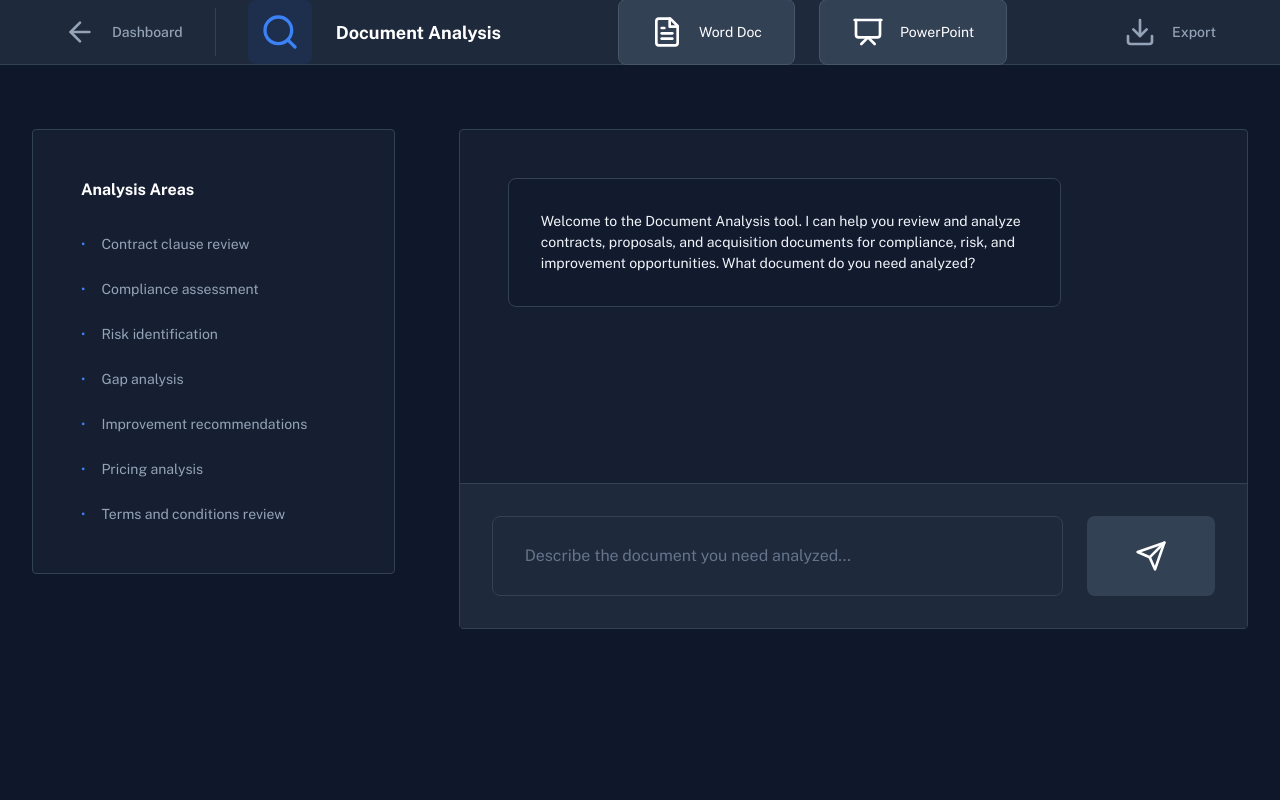
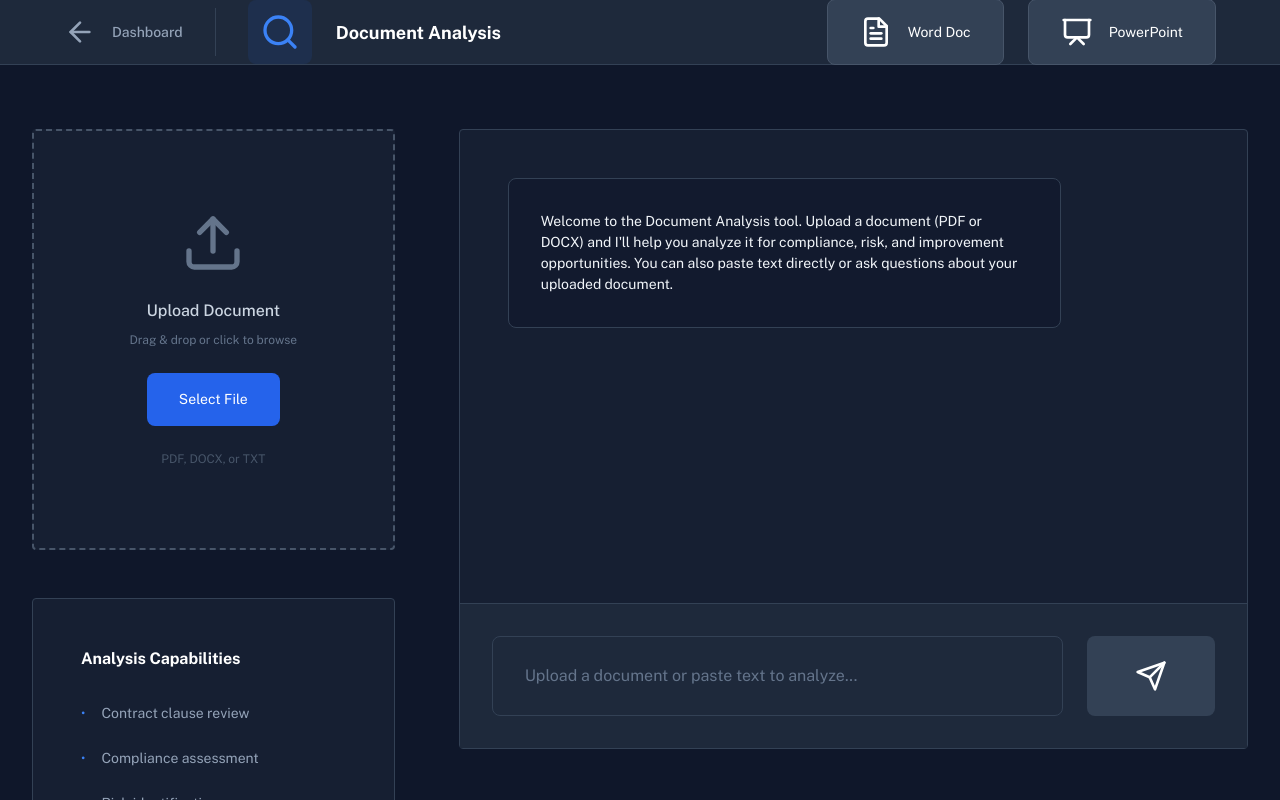
Before and after one commit to jonbmost/rapidacq-frontend, a Next.js app: page /tools/document-analysis in a window 1280 px wide. Shown: the top 800 px of the page. Built offline with nearby package versions, Linux system fonts and the light colour scheme; no server answers.

Commit message:
Add document upload capability to Document Analysis tool

```diff
--- a/app/tools/document-analysis/page.tsx
+++ b/app/tools/document-analysis/page.tsx
@@ -1,9 +1,8 @@
 'use client';
 
-import { useState } from 'react';
-import { useRouter } from 'next/navigation';
+import { useState, useRef } from 'react';
 import Link from 'next/link';
-import { Search, ArrowLeft, Send, Loader2, Download } from 'lucide-react';
+import { Search, ArrowLeft, Send, Loader2, Upload, FileText, X } from 'lucide-react';
 import DownloadButtons from '@/app/components/DownloadButtons';
 
 const BACKEND_URL = process.env.NEXT_PUBLIC_BACKEND_URL || 'https://acquisition-assistant-266001336704.us-central1.run.app';
@@ -13,16 +12,128 @@ interface Message {
   content: string;
 }
 
+interface UploadedDocument {
+  name: string;
+  content: string;
+  size: number;
+}
+
 export default function DocumentAnalysisPage() {
-  const router = useRouter();
   const [messages, setMessages] = useState<Message[]>([
     {
       role: 'assistant',
-      content: 'Welcome to the Document Analysis tool. I can help you review and analyze contracts, proposals, and acquisition documents for compliance, risk, and improvement opportunities. What document do you need analyzed?'
+      content: 'Welcome to the Document Analysis tool. Upload a document (PDF or DOCX) and I\'ll help you analyze it for compliance, risk, and improvement opportunities. You can also paste text directly or ask questions about your uploaded document.'
     }
   ]);
   const [input, setInput] = useState('');
   const [loading, setLoading] = useState(false);
+  const [uploadedDoc, setUploadedDoc] = useState<UploadedDocument | null>(null);
+  const [uploading, setUploading] = useState(false);
+  const [dragOver, setDragOver] = useState(false);
+  const fileInputRef = useRef<HTMLInputElement>(null);
+
+  const extractTextFromFile = async (file: File): Promise<string> => {
+    const fileType = file.type;
+
+    if (fileType === 'text/plain') {
+      return await file.text();
+    }
+
+    if (fileType === 'application/pdf') {
+      // Use pdf.js via CDN
+      const pdfjsLib = await import('pdfjs-dist');
+      pdfjsLib.GlobalWorkerOptions.workerSrc = `//cdnjs.cloudflare.com/ajax/libs/pdf.js/${pdfjsLib.version}/pdf.worker.min.js`;
+
+      const arrayBuffer = await file.arrayBuffer();
+      const pdf = await pdfjsLib.getDocument({ data: arrayBuffer }).promise;
+
+      let fullText = '';
+      for (let i = 1; i <= pdf.numPages; i++) {
+        const page = await pdf.getPage(i);
+        const textContent = await page.getTextContent();
+        const pageText = textContent.items.map((item: any) => item.str).join(' ');
+        fullText += pageText + '\n\n';
+      }
+      return fullText;
+    }
+
+    if (fileType === 'application/vnd.openxmlformats-officedocument.wordprocessingml.document') {
+      // Use mammoth for DOCX
+      const mammoth = await import('mammoth');
+      const arrayBuffer = await file.arrayBuffer();
+      const result = await mammoth.extractRawText({ arrayBuffer });
+      return result.value;
+    }
+
+    throw new Error('Unsupported file type. Please upload PDF, DOCX, or TXT files.');
+  };
+
+  const handleFileUpload = async (file: File) => {
+    if (!file) return;
+
+    const allowedTypes = [
+      'application/pdf',
+      'application/vnd.openxmlformats-officedocument.wordprocessingml.document',
+      'text/plain'
+    ];
+
+    if (!allowedTypes.includes(file.type)) {
+      alert('Please upload a PDF, DOCX, or TXT file.');
+      return;
+    }
+
+    setUploading(true);
+
+    try {
+      const content = await extractTextFromFile(file);
+
+      if (!content || content.trim().length === 0) {
+        throw new Error('No text content found in the document.');
+      }
+
+      setUploadedDoc({
+        name: file.name,
+        content: content.trim(),
+        size: file.size
+      });
+
+      // Add a message indicating the document was uploaded
+      setMessages(prev => [...prev,
+        { role: 'user', content: `📄 Uploaded document: ${file.name}` },
+        { role: 'assistant', content: `I've received your document "${file.name}" (${(file.size / 1024).toFixed(1)} KB, ${content.length.toLocaleString()} characters extracted). I'm ready to analyze it.\n\nWhat would you like me to help you with? For example:\n• Summarize the key points\n• Check for compliance issues\n• Identify risks or concerns\n• Review specific clauses or sections\n• Compare against standard requirements` }
+      ]);
+
+    } catch (error: any) {
+      console.error('Upload error:', error);
+      alert(error.message || 'Failed to process the document. Please try again.');
+    } finally {
+      setUploading(false);
+    }
+  };
+
+  const handleDrop = (e: React.DragEvent) => {
+    e.preventDefault();
+    setDragOver(false);
+    const file = e.dataTransfer.files[0];
+    if (file) handleFileUpload(file);
+  };
+
+  const handleDragOver = (e: React.DragEvent) => {
+    e.preventDefault();
+    setDragOver(true);
+  };
+
+  const handleDragLeave = () => {
+    setDragOver(false);
+  };
+
+  const clearDocument = () => {
+    setUploadedDoc(null);
+    setMessages([{
+      role: 'assistant',
+      content: 'Document cleared. Upload a new document or paste text to analyze.'
+    }]);
+  };
 
   const handleSubmit = async (e: React.FormEvent) => {
     e.preventDefault();
@@ -34,14 +145,25 @@ export default function DocumentAnalysisPage() {
     setLoading(true);
 
     try {
+      // Build context with document content if available
+      let contextMessage = `[Document Analysis Context]`;
+      if (uploadedDoc) {
+        // Include document content (truncated if very large)
+        const docContent = uploadedDoc.content.length > 50000
+          ? uploadedDoc.content.substring(0, 50000) + '\n\n[Document truncated due to length...]'
+          : uploadedDoc.content;
+        contextMessage += `\n\n[UPLOADED DOCUMENT: "${uploadedDoc.name}"]\n${docContent}\n[END DOCUMENT]\n\nUser question about the document: `;
+      }
+      contextMessage += userMessage;
+
       const response = await fetch(`${BACKEND_URL}/api/chat`, {
         method: 'POST',
         headers: {
           'Content-Type': 'application/json',
         },
         body: JSON.stringify({
-          message: `[Document Analysis Context] ${userMessage}`,
-          history: messages
+          message: contextMessage,
+          history: messages.filter(m => !m.content.startsWith('📄 Uploaded')).slice(-10) // Keep last 10 messages, exclude upload notifications
         }),
       });
 
@@ -62,16 +184,6 @@ export default function DocumentAnalysisPage() {
     } finally {
       setLoading(false);
     }
-  };
-
-  const exportConversation = () => {
-    const content = messages.map(m => `${m.role.toUpperCase()}: ${m.content}`).join('\n\n');
-    const blob = new Blob([content], { type: 'text/plain' });
-    const url = URL.createObjectURL(blob);
-    const a = document.createElement('a');
-    a.href = url;
-    a.download = 'document-analysis.txt';
-    a.click();
   };
 
   return (
@@ -98,14 +210,7 @@ export default function DocumentAnalysisPage() {
                 </div>
               </div>
             </div>
-              <DownloadButtons messages={messages} toolContext="document-analysis" />
-            <button
-              onClick={exportConversation}
-              className="flex items-center space-x-2 text-slate-400 hover:text-white transition"
-            >
-              <Download className="h-4 w-4" />
-              <span className="text-sm font-medium">Export</span>
-            </button>
+            <DownloadButtons messages={messages} toolContext="document-analysis" />
           </div>
         </div>
       </header>
@@ -113,9 +218,74 @@ export default function DocumentAnalysisPage() {
       {/* Main Content */}
       <div className="max-w-7xl mx-auto px-4 py-8">
         <div className="grid lg:grid-cols-3 gap-8">
-          <div className="lg:col-span-1">
-            <div className="bg-slate-800/50 rounded border border-slate-700 p-6 sticky top-8">
-              <h3 className="font-bold text-white mb-4">Analysis Areas</h3>
+          {/* Left Sidebar */}
+          <div className="lg:col-span-1 space-y-6">
+            {/* Upload Area */}
+            <div
+              className={`bg-slate-800/50 rounded border-2 border-dashed p-6 text-center transition-colors ${
+                dragOver ? 'border-blue-500 bg-blue-500/10' : 'border-slate-600 hover:border-slate-500'
+              }`}
+              onDrop={handleDrop}
+              onDragOver={handleDragOver}
+              onDragLeave={handleDragLeave}
+            >
+              <input
+                ref={fileInputRef}
+                type="file"
+                accept=".pdf,.docx,.txt"
+                onChange={(e) => e.target.files?.[0] && handleFileUpload(e.target.files[0])}
+                className="hidden"
+              />
+
+              {uploading ? (
+                <div className="py-4">
+                  <Loader2 className="h-8 w-8 animate-spin text-blue-500 mx-auto mb-3" />
+                  <p className="text-slate-400 text-sm">Processing document...</p>
+                </div>
+              ) : uploadedDoc ? (
+                <div className="py-2">
+                  <div className="flex items-center justify-center space-x-2 mb-3">
+                    <FileText className="h-8 w-8 text-green-500" />
+                  </div>
+                  <p className="text-white font-medium text-sm mb-1 truncate">{uploadedDoc.name}</p>
+                  <p className="text-slate-400 text-xs mb-3">
+                    {(uploadedDoc.size / 1024).toFixed(1)} KB • {uploadedDoc.content.length.toLocaleString()} chars
+                  </p>
+                  <div className="flex justify-center space-x-2">
+                    <button
+                      onClick={() => fileInputRef.current?.click()}
+                      className="text-xs bg-slate-700 hover:bg-slate-600 text-white px-3 py-1.5 rounded transition"
+                    >
+                      Replace
+                    </button>
+                    <button
+                      onClick={clearDocument}
+                      className="text-xs bg-red-600/20 hover:bg-red-600/30 text-red-400 px-3 py-1.5 rounded transition flex items-center space-x-1"
+                    >
+                      <X className="h-3 w-3" />
+                      <span>Clear</span>
+                    </button>
+                  </div>
+                </div>
+              ) : (
+                <div className="py-4">
+                  <Upload className="h-8 w-8 text-slate-500 mx-auto mb-3" />
+                  <p className="text-slate-300 font-medium mb-1">Upload Document</p>
+                  <p className="text-slate-500 text-xs mb-3">Drag & drop or click to browse</p>
+                  <button
+                    onClick={() => fileInputRef.current?.click()}
+                    className="text-sm bg-blue-600 hover:bg-blue-700 text-white px-4 py-2 rounded-lg transition"
+                  >
+                    Select File
+                  </button>
+                  <p className="text-slate-600 text-xs mt-3">PDF, DOCX, or TXT</p>
+                </div>
+              )}
+            </div>
+
+            {/* Analysis Areas */}
+            <div className="bg-slate-800/50 rounded border border-slate-700 p-6">
+              <h3 className="font-bold text-white mb-4">Analysis Capabilities</h3>
               <ul className="space-y-3 text-sm text-slate-400">
                 <li className="flex items-start"><span className="text-blue-500 mr-2">•</span><span>Contract clause review</span></li>
                 <li className="flex items-start"><span className="text-blue-500 mr-2">•</span><span>Compliance assessment</span></li>
@@ -123,13 +293,14 @@ export default function DocumentAnalysisPage() {
                 <li className="flex items-start"><span className="text-blue-500 mr-2">•</span><span>Gap analysis</span></li>
                 <li className="flex items-start"><span className="text-blue-500 mr-2">•</span><span>Improvement recommendations</span></li>
                 <li className="flex items-start"><span className="text-blue-500 mr-2">•</span><span>Pricing analysis</span></li>
-                <li className="flex items-start"><span className="text-blue-500 mr-2">•</span><span>Terms and conditions review</span></li>
+                <li className="flex items-start"><span className="text-blue-500 mr-2">•</span><span>Terms & conditions review</span></li>
               </ul>
             </div>
           </div>
 
+          {/* Chat Area */}
           <div className="lg:col-span-2">
-            <div className="bg-slate-800/50 rounded border border-slate-700 flex flex-col" style={{ height: 'calc(100vh - 300px)' }}>
+            <div className="bg-slate-800/50 rounded border border-slate-700 flex flex-col" style={{ height: 'calc(100vh - 180px)' }}>
               <div className="flex-1 overflow-y-auto p-6 space-y-4">
                 {messages.map((message, index) => (
                   <div key={index} className={`flex ${message.role === 'user' ? 'justify-end' : 'justify-start'}`}>
@@ -138,7 +309,13 @@ export default function DocumentAnalysisPage() {
                     </div>
                   </div>
                 ))}
-                {loading && <div className="flex justify-start"><div className="bg-slate-900/50 rounded-lg p-4 border border-slate-700"><Loader2 className="h-5 w-5 animate-spin text-blue-500" /></div></div>}
+                {loading && (
+                  <div className="flex justify-start">
+                    <div className="bg-slate-900/50 rounded-lg p-4 border border-slate-700">
+                      <Loader2 className="h-5 w-5 animate-spin text-blue-500" />
+                    </div>
+                  </div>
+                )}
               </div>
 
               <form onSubmit={handleSubmit} className="p-4 border-t border-slate-700 bg-[#1e293b]">
@@ -147,7 +324,7 @@ export default function DocumentAnalysisPage() {
                     type="text"
                     value={input}
                     onChange={(e) => setInput(e.target.value)}
-                    placeholder="Describe the document you need analyzed..."
+                    placeholder={uploadedDoc ? "Ask a question about your document..." : "Upload a document or paste text to analyze..."}
                     className="flex-1 px-4 py-3 bg-slate-800 border border-slate-700 rounded-lg text-white placeholder-slate-500 focus:outline-none focus:ring-2 focus:ring-blue-500 focus:border-transparent"
                     disabled={loading}
                   />
--- a/package.json
+++ b/package.json
@@ -13,7 +13,9 @@
   "dependencies": {
     "@uswds/uswds": "^3.13.0",
     "lucide-react": "^0.263.1",
+    "mammoth": "^1.11.0",
     "next": "14.2.15",
+    "pdfjs-dist": "^5.4.449",
     "react": "^18.3.1",
     "react-dom": "^18.3.1"
   },
```
Also changed, not shown: 1 other file (tests, documents, lock files or other folders).
